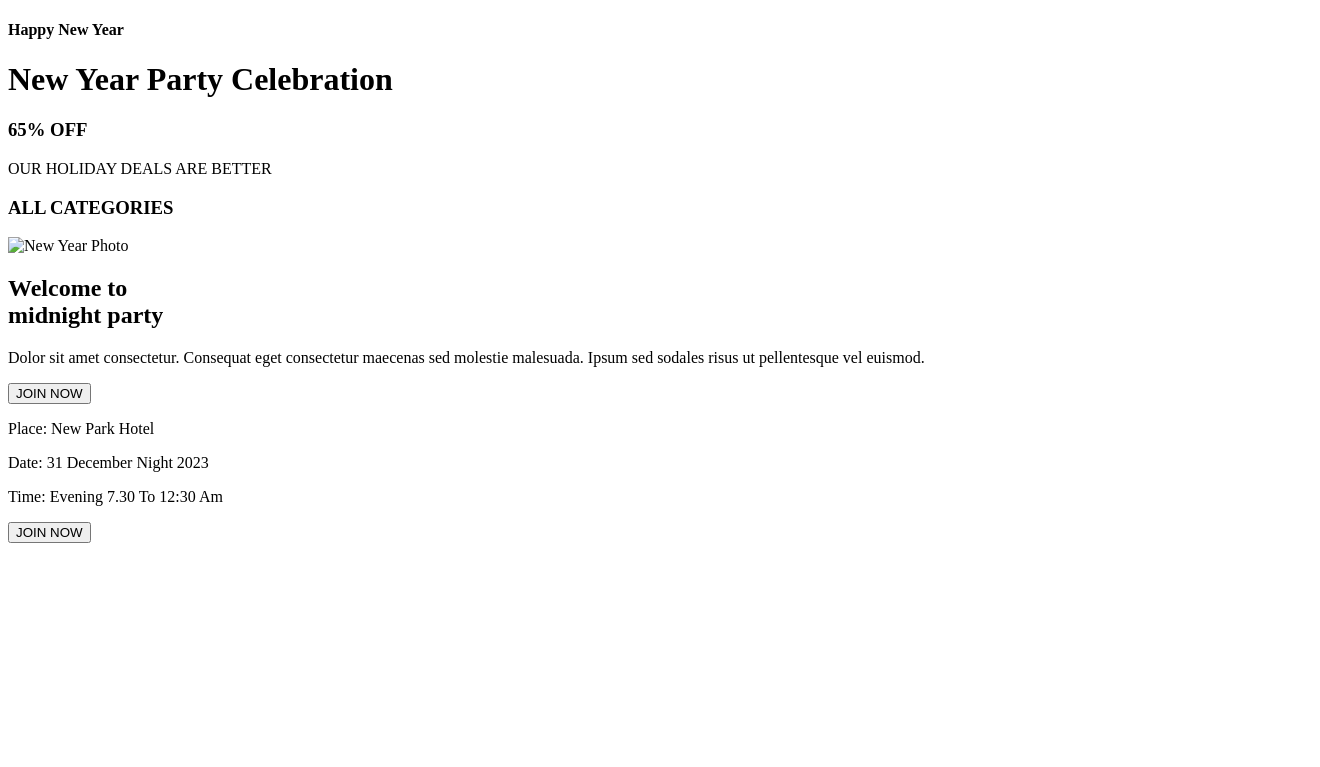
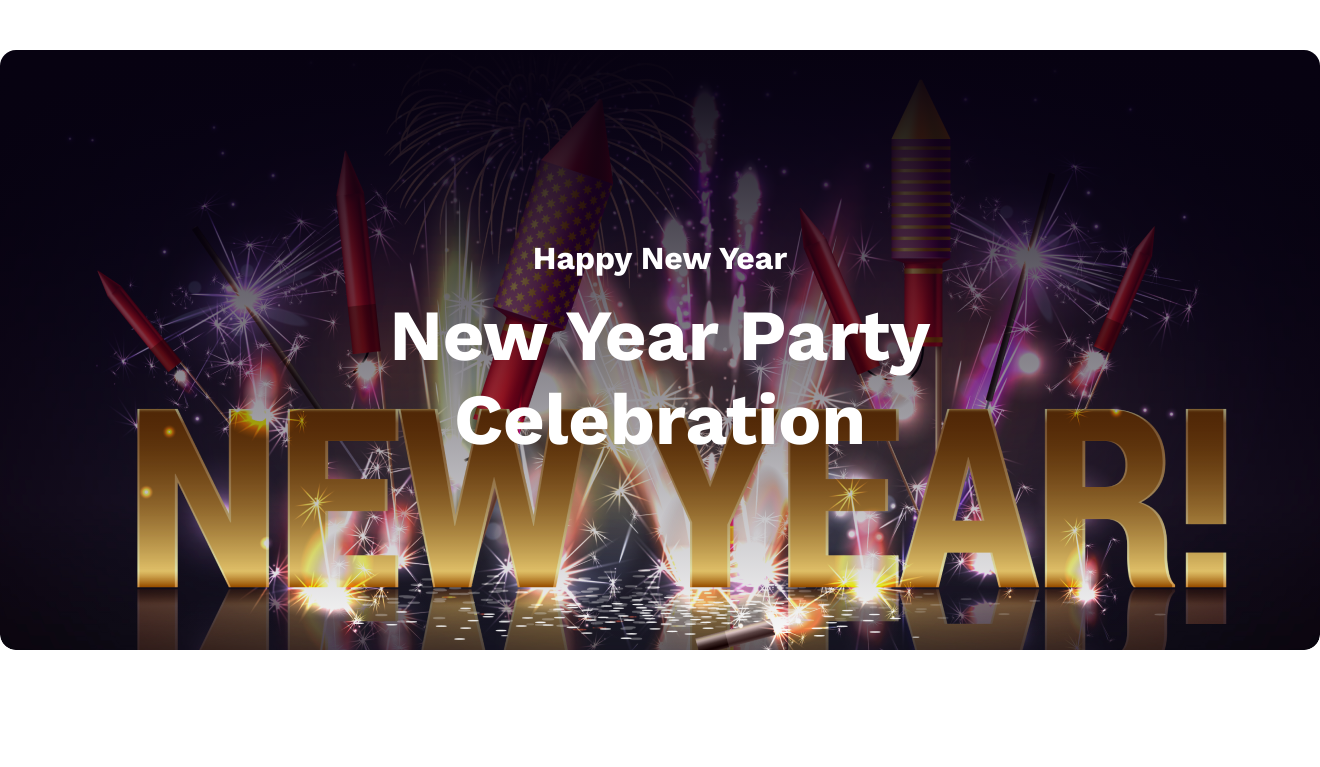
Before and after one commit to ShaharearSabbir/newYearProject, a plain HTML site: page index.html in a window 1280 px wide. Shown: the top 767 px of the page, 1320 px wide, since content can reach past the window. Drawn offline with nearby package versions, Linux system fonts and the light colour scheme; the site is published under a folder, as on GitHub Pages, so addresses that start at the root find nothing.

Commit message:
bug fixed

```diff
--- a/index.html
+++ b/index.html
@@ -4,7 +4,7 @@
     <meta charset="UTF-8">
     <meta name="viewport" content="width=device-width, initial-scale=1.0">
     <title>New Year Party Celebration</title>
-    <link rel="stylesheet" href="/style/main.css">
+    <link rel="stylesheet" href="style/main.css">
 </head>
 <body>
     <header>
@@ -19,7 +19,7 @@
             <p class="red-text discount-description">OUR HOLIDAY DEALS ARE BETTER</p>
             <h3 class="discount-categories">ALL CATEGORIES</h3>
             <div class="discount-image">
-                <img src="/images/New Year Photo.png" alt="New Year Photo">
+                <img src="images/New Year Photo.png" alt="New Year Photo">
             </div>
         </section>
 
--- a/style/main.css
+++ b/style/main.css
@@ -15,7 +15,7 @@ body {
 
 header {
     border-radius: 16px;
-    background: linear-gradient(180.00deg, rgb(7, 2, 17),rgba(7, 2, 17, 0) 100%), url("/images/Banner\ Image.png");
+    background: linear-gradient(180.00deg, rgb(7, 2, 17),rgba(7, 2, 17, 0) 100%), url("../images/Banner\ Image.png");
     width: 1320px;
     height: 600px;
     display: flex;
@@ -70,7 +70,7 @@ header h1 {
 
 .welcome-sec {
     border-radius: 16px;
-    background: linear-gradient(180.00deg, rgb(7, 2, 17),rgba(7, 2, 17, 0) 100%), url("/images/Vectorrr.png");
+    background: linear-gradient(180.00deg, rgb(7, 2, 17),rgba(7, 2, 17, 0) 100%), url("../images/Vectorrr.png");
     height: 600px;
     width: 1320px;
     margin: 0 auto;
```
